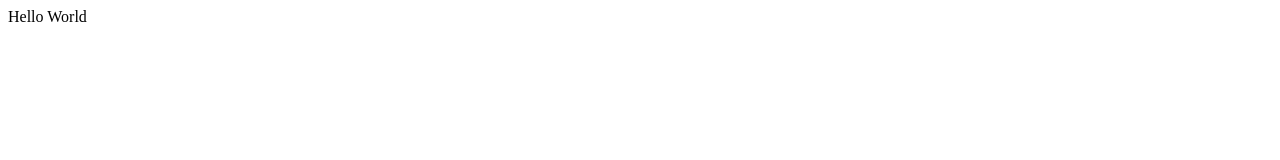
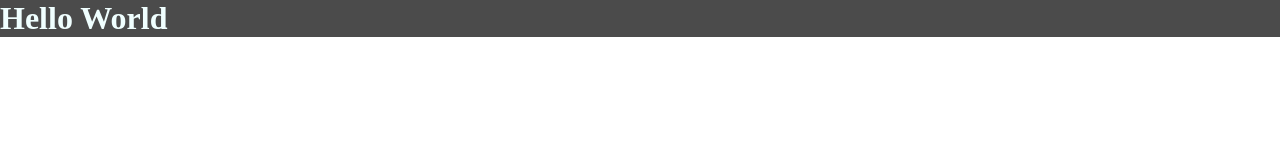
Before and after one commit to JhnRavelo/site-static, a plain HTML site: page index.html in a window 1280 px wide. Drawn offline with Linux system fonts and the light colour scheme.

Commit message:
background color et coleur css

```diff
--- a/index.css
+++ b/index.css
@@ -0,0 +1,16 @@
+
+* {
+    margin: 0;
+    padding: 0;
+    top: 0;
+}
+
+.body {
+    top: 0%;
+}
+.container {
+    background-color: #4b4b4b;
+}
+.title {
+    color: azure;
+}
--- a/index.html
+++ b/index.html
@@ -7,6 +7,8 @@
     <link rel="stylesheet" href="index.css">
 </head>
 <body>
-    <div class="container">Hello World</div>
+    <div class="container">
+        <h1 class="title">Hello World</h1>
+    </div>
 </body>
 </html>
```
